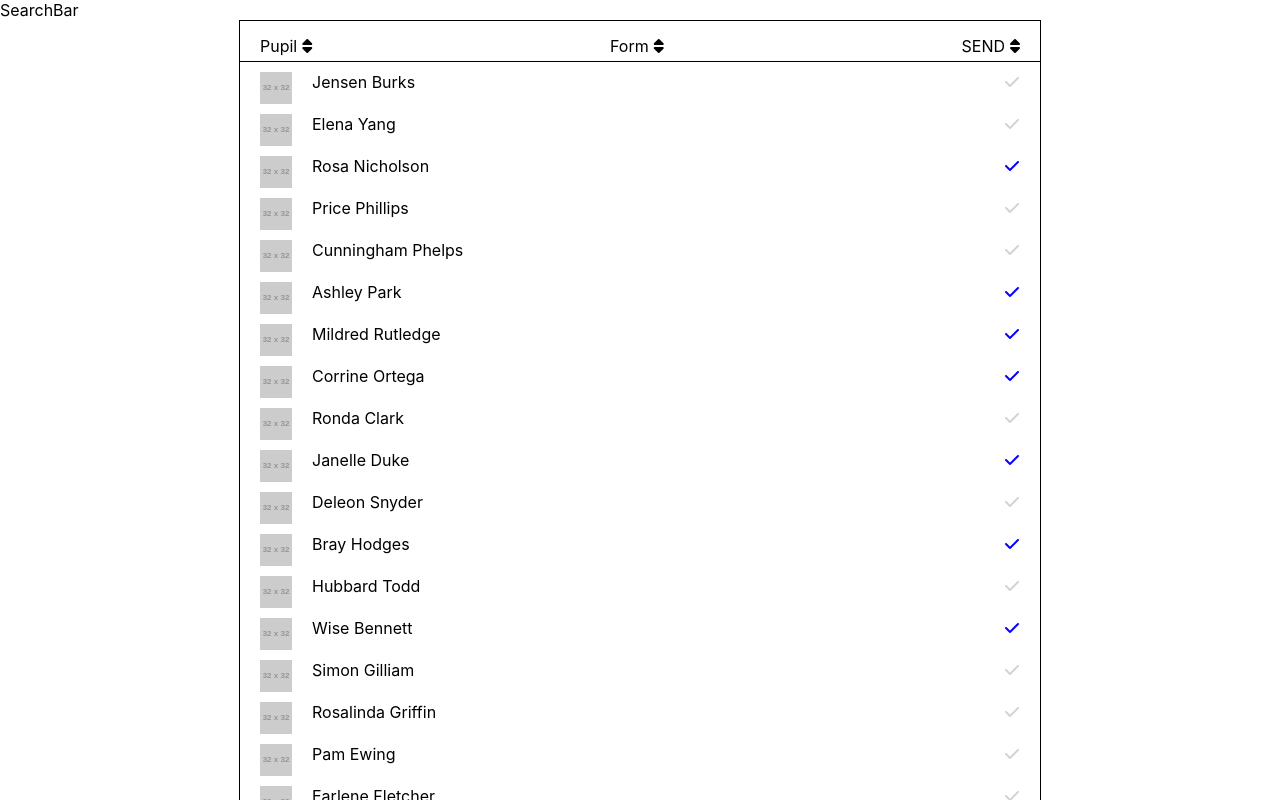
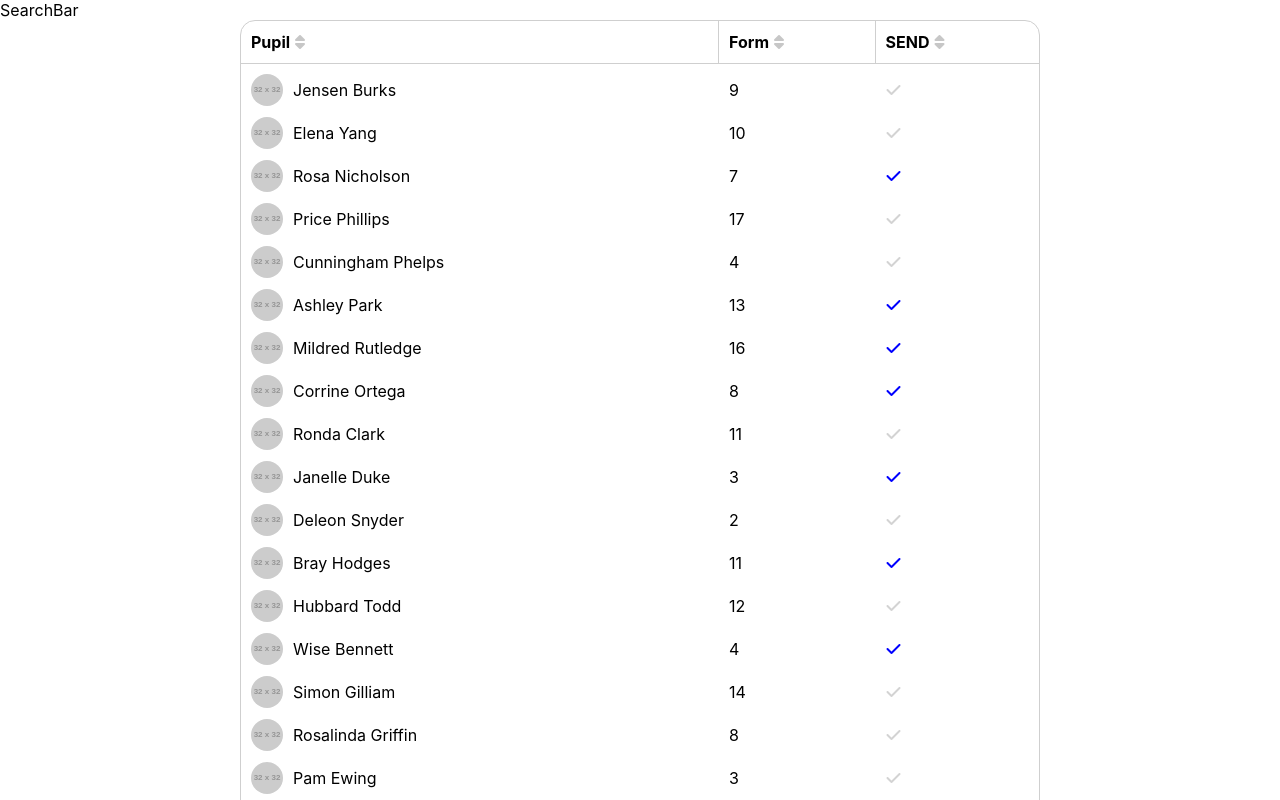
Before and after one commit to MarwanHajMohamed/sphinx-task-app, a React (Create React App) app: page / in a window 1280 px wide. Shown: the top 800 px of the page. Built offline with nearby package versions, Linux system fonts and the light colour scheme.

Commit message:
Modify Table
-Switched to table tags
- Styled table properties

```diff
--- a/src/Components/StudentTable/StudentTable.jsx
+++ b/src/Components/StudentTable/StudentTable.jsx
@@ -5,16 +5,32 @@ import students from "../../Data/students.json";
 export default function StudentTable() {
   const labels = ["Pupil", "Form", "SEND"];
 
+  const tableLabels = labels.map((label) => {
+    return (
+      <div className="label">
+        <div>{label}</div>
+        <div>
+          <i class="fa-solid fa-sort"></i>
+        </div>
+      </div>
+    );
+  });
+
   const studentsList = students.map((student) => {
     return (
       <div className="students-table">
         <div className="column">
-          <img src={student.profile_pic} className="profile-pic" />
+          <img
+            src={student.profile_pic}
+            className="profile-pic"
+            alt="profile_pic"
+          />
           <div className="name">
             {student.forename} {student.surname}
           </div>
         </div>
         <div className="column">
+          <div className="form">{student.form}</div>
           <div className="send">
             {student.send ? (
               <i class="fa-solid fa-check" style={{ color: "blue" }}></i>
@@ -27,23 +43,50 @@ export default function StudentTable() {
     );
   });
 
-  const tableLabels = labels.map((label) => {
-    return (
-      <div className="label">
-        <div>{label}</div>
-        <div>
-          <i class="fa-solid fa-sort"></i>
-        </div>
-      </div>
-    );
-  });
-
   return (
     <div className="students-table-container">
-      <div className="wrapper">
-        <div className="labels">{tableLabels}</div>
-        <div className="students">{studentsList}</div>
-      </div>
+      <table>
+        <thead>
+          <tr>
+            {labels.map((label) => {
+              return (
+                <th>
+                  <div className="label-container">
+                    <span>{label}</span>
+                    <div className="sort">
+                      <i class="fa-solid fa-sort-up"></i>
+                      <i class="fa-solid fa-sort-down"></i>
+                    </div>
+                  </div>
+                </th>
+              );
+            })}
+          </tr>
+        </thead>
+        <tbody>
+          {students.map((student) => {
+            return (
+              <tr>
+                <td className="row one">
+                  <img src={student.profile_pic} alt="profile_pic" />
+                  {student.forename} {student.surname}
+                </td>
+                <td>{student.form}</td>
+                <td>
+                  {student.send ? (
+                    <i class="fa-solid fa-check" style={{ color: "blue" }}></i>
+                  ) : (
+                    <i
+                      class="fa-solid fa-check"
+                      style={{ color: "lightgray" }}
+                    ></i>
+                  )}
+                </td>
+              </tr>
+            );
+          })}
+        </tbody>
+      </table>
     </div>
   );
 }
--- a/src/Components/StudentTable/studentTable.css
+++ b/src/Components/StudentTable/studentTable.css
@@ -4,36 +4,63 @@
   align-items: center;
 }
 
-.students-table-container .wrapper {
-  border: 1px solid;
+.students-table-container table {
+  border: 1px solid var(--table-border);
+  border-collapse: separate;
+  border-spacing: 0 0;
   width: 800px;
-  padding: 10px 0;
+  border-radius: 15px;
 }
 
-.students-table {
+.students-table-container {
   display: flex;
   justify-content: space-between;
 }
 
-.labels {
-  display: flex;
-  justify-content: space-between;
-  border-bottom: 1px solid;
-  padding: 5px 20px;
+thead th {
+  border-bottom: 1px solid var(--table-border);
+  border-right: 1px solid var(--table-border);
+  padding-left: 10px;
+  cursor: pointer;
 }
 
-.labels .label {
+thead th:last-child {
+  border-right: 0;
+}
+
+.label-container {
   display: flex;
   align-items: center;
   gap: 5px;
+  margin: 10px 0;
 }
 
-.students {
-  padding: 10px 20px;
+.sort {
+  display: flex;
+  flex-direction: column;
 }
 
-.column {
+.sort i:first-child {
+  margin-bottom: -8px;
+  color: rgb(199, 199, 199);
+}
+
+.sort i:last-child {
+  margin-top: -8px;
+  color: rgb(199, 199, 199);
+}
+
+tbody tr td {
+  padding-left: 10px;
+  padding-top: 10px;
+}
+
+.row.one {
   display: flex;
-  gap: 20px;
-  margin-bottom: 10px;
+  align-items: center;
+  gap: 10px;
 }
+
+.row.one img {
+  border-radius: 50%;
+}
--- a/src/index.css
+++ b/src/index.css
@@ -1,13 +1,17 @@
 body {
   margin: 0;
-  font-family: -apple-system, BlinkMacSystemFont, 'Segoe UI', 'Roboto', 'Oxygen',
-    'Ubuntu', 'Cantarell', 'Fira Sans', 'Droid Sans', 'Helvetica Neue',
+  font-family: -apple-system, BlinkMacSystemFont, "Segoe UI", "Roboto", "Oxygen",
+    "Ubuntu", "Cantarell", "Fira Sans", "Droid Sans", "Helvetica Neue",
     sans-serif;
   -webkit-font-smoothing: antialiased;
   -moz-osx-font-smoothing: grayscale;
 }
 
 code {
-  font-family: source-code-pro, Menlo, Monaco, Consolas, 'Courier New',
+  font-family: source-code-pro, Menlo, Monaco, Consolas, "Courier New",
     monospace;
 }
+
+:root {
+  --table-border: rgb(207, 207, 207);
+}
```
